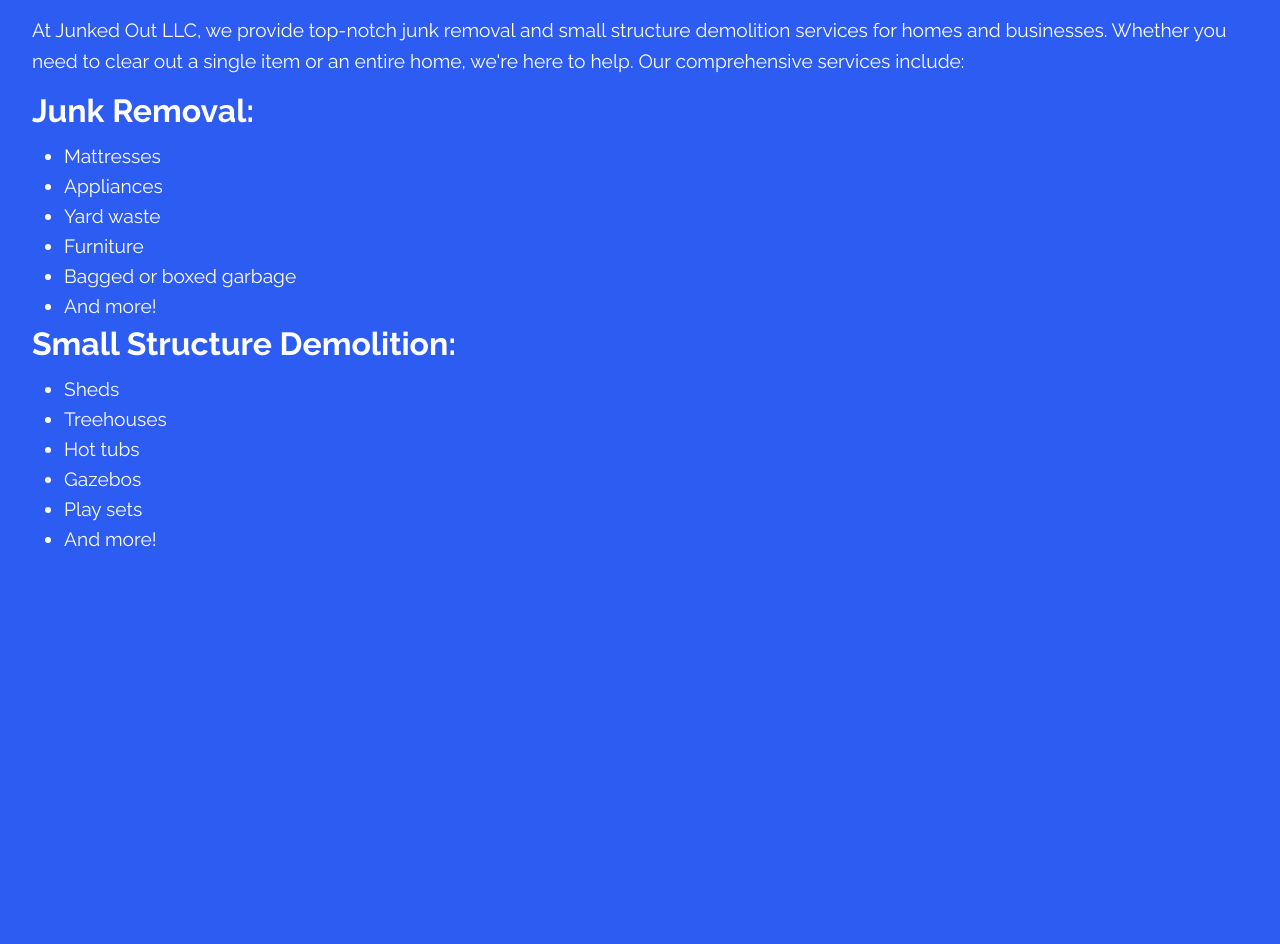
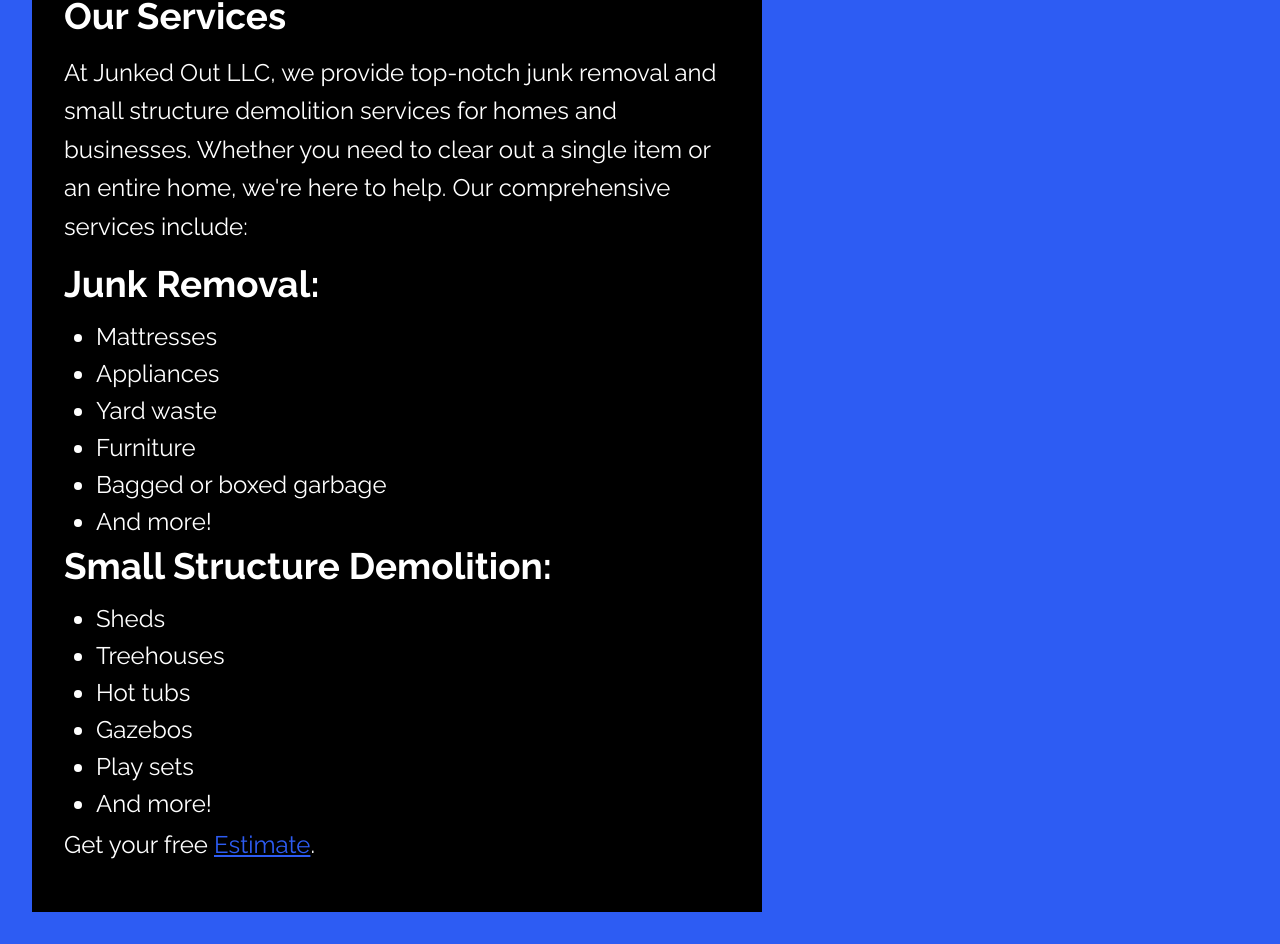
Before and after one commit to jordanburger22/junked-out, a React (Vite) app: page /services in a window 1280 px wide. Shown: the part 870-1814 px from the top of the page. Before the commit the page ends 1520 px from the top, so only its background shows below. Built offline with nearby package versions, Linux system fonts and the light colour scheme.

Commit message:
added styling to services page

```diff
--- a/src/App.css
+++ b/src/App.css
@@ -326,13 +326,13 @@
 
 .services-info h1,
 .services-info h2 {
-    font-size: 2rem; /* Adjust font size as needed */
+    font-size: 2.3rem; /* Adjust font size as needed */
     color: white; /* Match the color with the theme */
     margin-bottom: 1rem;
 }
 
 .services-info p {
-    font-size: 1.2rem;
+    font-size: 1.5rem;
     line-height: 1.6;
     margin-bottom: 1rem;
     color: white;
@@ -345,6 +345,12 @@
 }
 
 .services-info ul li {
-    font-size: 1.2rem;
+    font-size: 1.5rem;
     margin-bottom: 0.5rem;
 }
+
+.text-container{
+    background-color: black;
+    width: 60%;
+    padding: 2rem;
+}
--- a/src/components/Services.jsx
+++ b/src/components/Services.jsx
@@ -1,12 +1,14 @@
 import dumpTruck from '../assets/dump-truck.jpg';
+import { Link } from 'react-router-dom';
 
 const Services = () => {
     return (
         <div className='services'>
             <div className='header-img'>
-                <img src={dumpTruck} alt="Dump Truck"/>
+                <img src={dumpTruck} alt="Dump Truck" />
             </div>
             <div className='services-info'>
+                <div className='text-container'>
                     <h1>Our Services</h1>
                     <p>
                         At Junked Out LLC, we provide top-notch junk removal and small structure demolition services for homes and businesses. Whether you need to clear out a single item or an entire home, we're here to help. Our comprehensive services include:
@@ -29,6 +31,8 @@
                         <li>Play sets</li>
                         <li>And more!</li>
                     </ul>
+                    <p>Get your free <Link to='/estimate'>Estimate</Link>.</p>
+                </div>
             </div>
         </div>
     );
```
Lines whose indentation alone changed are shown as unchanged.
